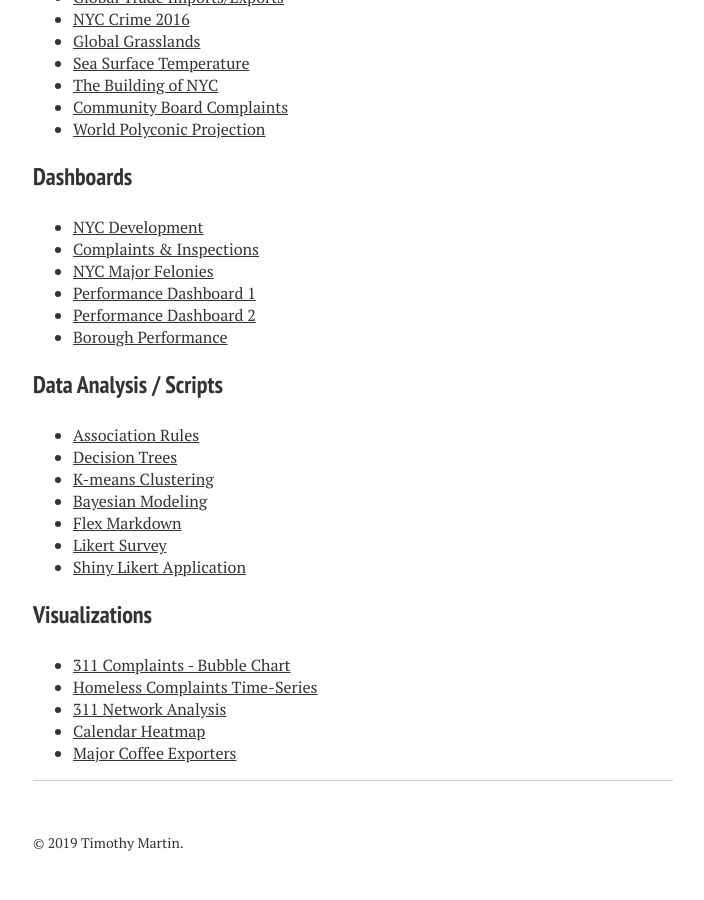
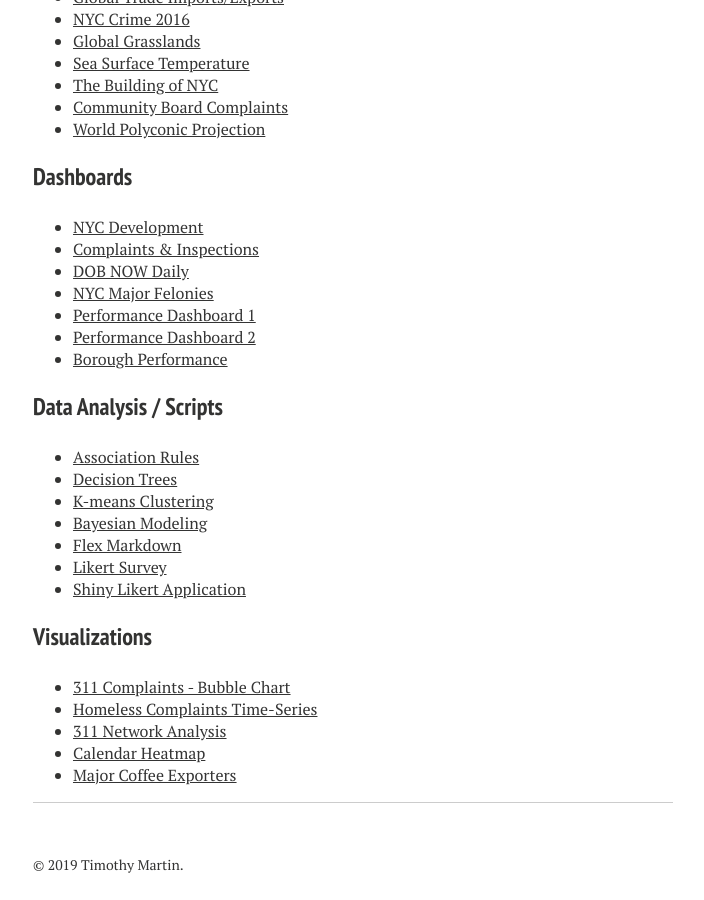
Before and after one commit to timothymartin76/timothymartin76.github.io, a Jekyll site: the page built from index.md, in a window 1280 px wide and 900 px high, scrolled down 1106 px. Shown: the whole window, without its empty margins (287-991 px from the left). Built offline with Jekyll 4.4.1, drawn with Linux system fonts in a browser that asks for light colours; nearby versions of some CDN libraries.

Commit message:
Update index.md

```diff
--- a/index.md
+++ b/index.md
@@ -40,6 +40,7 @@
 ### Dashboards
 * <a href="https://www1.nyc.gov/assets/buildings/html/dob-development-report.html" target="_blank">NYC Development</a>
 * <a href="https://timothymartin76.github.io/Flex_Dashboards/Illegal_Conversions" target="_blank">Complaints & Inspections</a>
+* <a href="https://nycdob.github.io/DOB_Dashboards/layouts/thirds-grid/DOBNOW_Daily" target="_blank">DOB NOW Daily</a>
 * <a href="https://timothymartin76.github.io/NYC_Felony/" target="_blank">NYC Major Felonies</a>
 * <a href="http://timothymartin76.github.io/Performance_Dashboard_2/" target="_blank">Performance Dashboard 1</a>
 * <a href="http://timothymartin76.github.io/Dashboard-D3/" target="_blank">Performance Dashboard 2</a>
```
